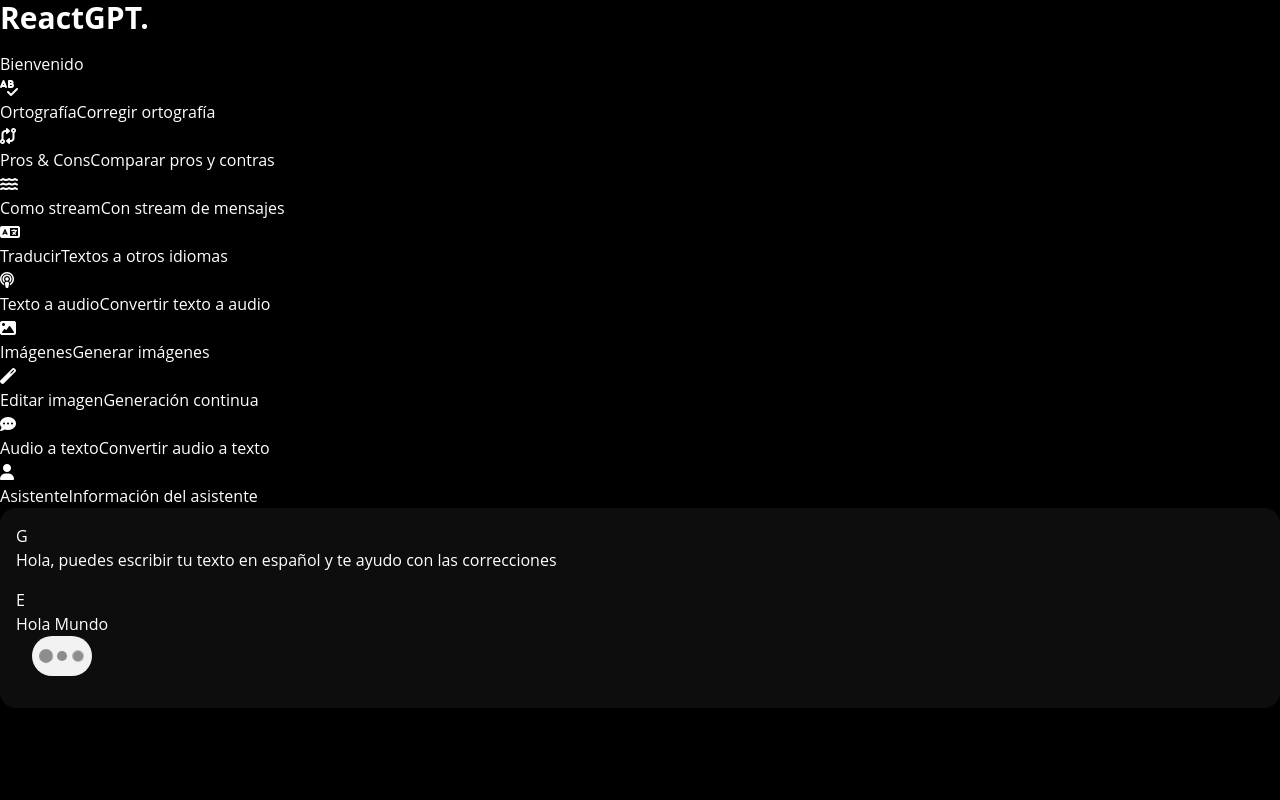
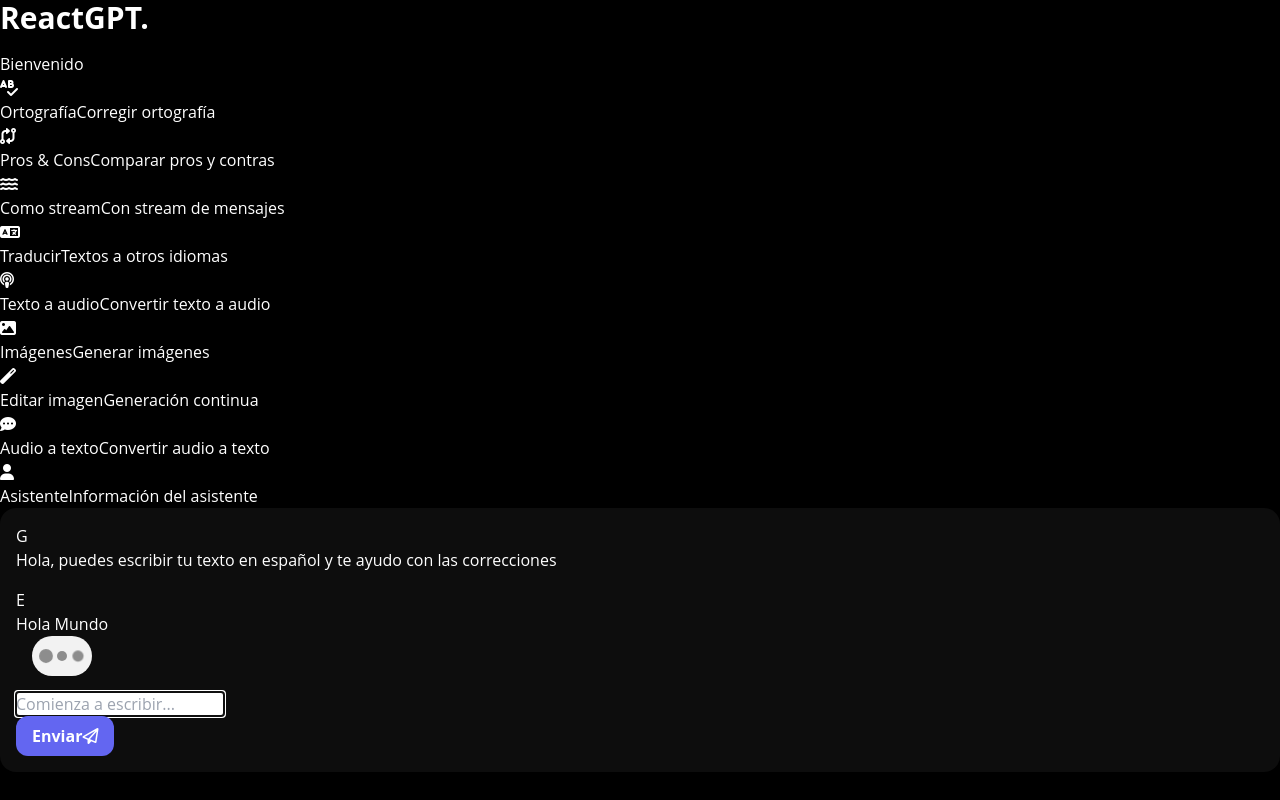
Before and after one commit to EdsonRosales/GPT-react-generator, a React (Vite) app: page /orthography in a window 1280 px wide. Built offline with nearby package versions, Linux system fonts and the light colour scheme.

Commit message:
feat[InputMessages]: component for Text Messages created

```diff
--- /dev/null
+++ b/src/presentation/components/chat-input-boxes/TextMessageBox.tsx
@@ -0,0 +1,52 @@
+import { FormEvent, useState } from "react";
+
+type TextMessageBoxProps = {
+  onSendMessage: (message: string) => void;
+  placeholder?: string;
+  disableCorrections?: boolean;
+};
+
+export const TextMessageBox = ({ onSendMessage, disableCorrections = false, placeholder }: TextMessageBoxProps) => {
+
+  const [message, setMessage] = useState('');
+
+  const handleSendMessage = (event: FormEvent<HTMLFormElement>) => {
+    event.preventDefault();
+
+    if(message.trim().length === 0) return;
+    onSendMessage(message);
+    setMessage('');
+  };
+
+  return (
+    <form
+      onSubmit={handleSendMessage}
+      className="flex flex-row items-center h-16 rounded-xl bg-white w-full px-4"
+    >
+      <div className="flex-grow">
+        <div className="relative w-full">
+          <input
+            type="text"
+            autoFocus
+            name="message"
+            className=" flex w-full border rounded-xl text-gray-800 focus:outline-none focus:border-indigo-300 pl-4 h-10"
+            placeholder={ placeholder }
+            autoComplete={ disableCorrections ? 'on' : 'off' }
+            autoCorrect={ disableCorrections ? 'on' : 'off' }
+            spellCheck={ disableCorrections ? 'true' : 'false' }
+            value={ message }
+            onChange={ (e) => setMessage(e.target.value) }
+          />
+        </div>
+      </div>
+
+      <div className="ml-4">
+        <button className="btn-primary">
+          <span className="mr-2">Enviar</span>
+          <i className="fa-regular fa-paper-plane"></i>
+        </button>
+      </div>
+
+    </form>
+  )
+};
--- a/src/presentation/pages/orthography/OrthographyPage.tsx
+++ b/src/presentation/pages/orthography/OrthographyPage.tsx
@@ -1,4 +1,4 @@
-import { GptMessage, MyMessage, TypingLoader } from "../../components";
+import { GptMessage, MyMessage, TextMessageBox, TypingLoader } from "../../components";
 
 export const OrthographyPage = () => {
   return (
@@ -12,11 +12,18 @@ export const OrthographyPage = () => {
           {/* The user messages */}
           <MyMessage text="Hola Mundo" />
 
-          <div className="fade-in">
-            <TypingLoader className="fade-in" />
-          </div>
+
+          <TypingLoader className="fade-in" />
         </div>
       </div>
+
+      {/* Message Box */}
+      <TextMessageBox
+        onSendMessage={ (message) => console.log(message) }
+        placeholder="Comienza a escribir..."
+        disableCorrections
+      />
+
     </div>
   )
 };
```
Also changed, not shown: src/presentation/components/index.ts (+6 -1 lines).
